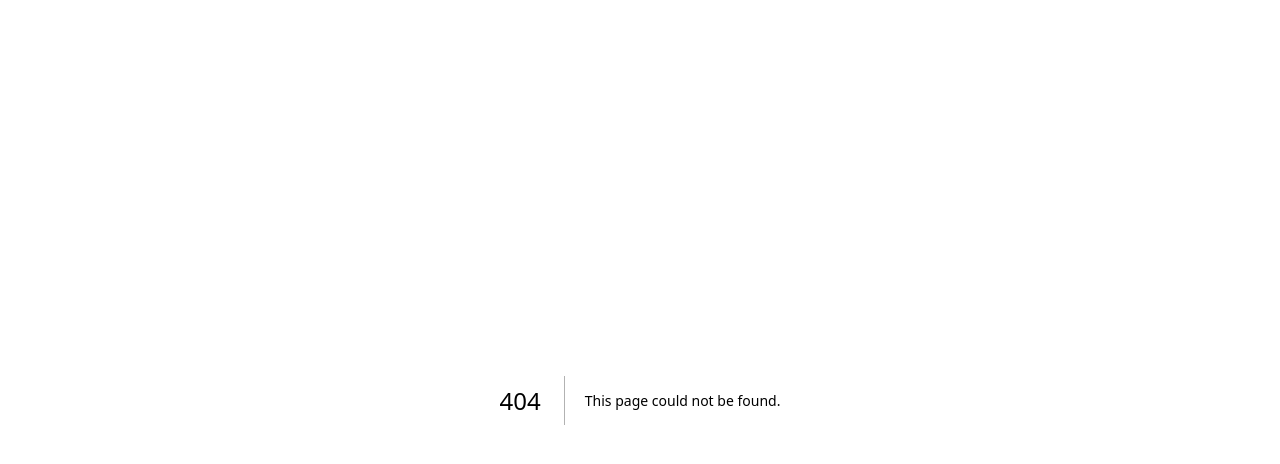
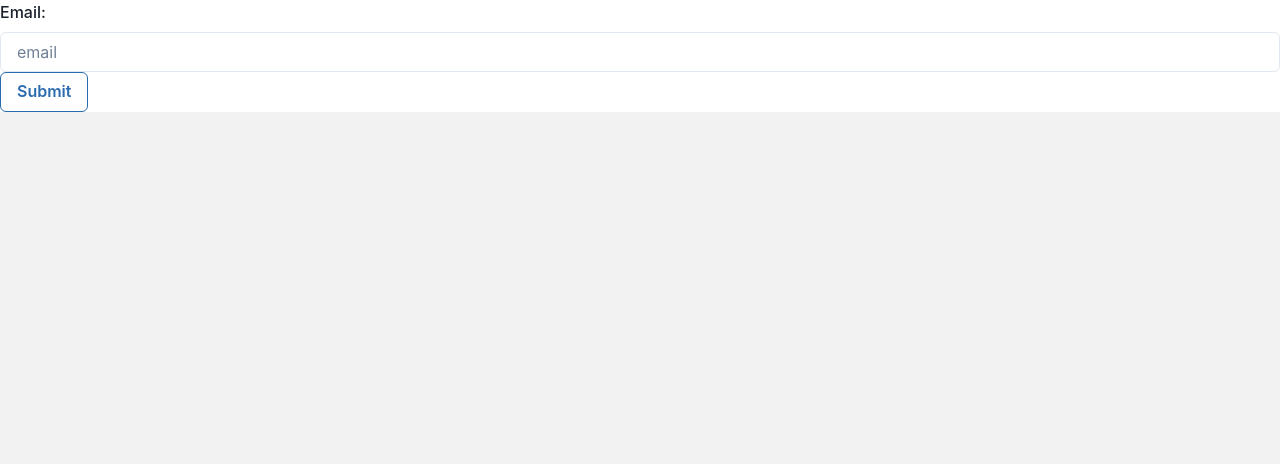
Before and after one commit to CJbricks/Daybreak, a Next.js app: page /Form in a window 1280 px wide. Before the commit this address had no page. Shown: the top 464 px of the page. Built offline with nearby package versions, Linux system fonts and the light colour scheme.

Commit message:
Email form form Daybreak

```diff
--- /dev/null
+++ b/src/pages/Form.js
@@ -0,0 +1,38 @@
+import React from 'react';
+import { Box, Flex, FormControl, FormLabel, FormHelperText, FormErrorMessage, Input, Button, InputGroup, InputLeftElement } from '@chakra-ui/react';
+import { useState } from 'react';
+
+export default function form() {
+
+    const emailArray = [];
+
+    const [email, setEmail] = useState('');
+    console.log(email);
+
+    const handleSubmit = (e) => {
+        emailArray.push(email)
+        console.log([...emailArray]);
+    }
+
+
+
+  return (
+    <>
+    <FormControl>
+        <FormLabel>Email:</FormLabel>
+        <Input
+            placeholder="email"
+            type="email"
+            id="email"
+            size="md"
+            onChange={(e) => setEmail(e.target.value)}
+        />
+        <Button
+        onClick={handleSubmit}
+        colorScheme="blue"
+        variant="outline"
+        >Submit</Button>
+    </FormControl>
+    </>
+  )
+}
```
